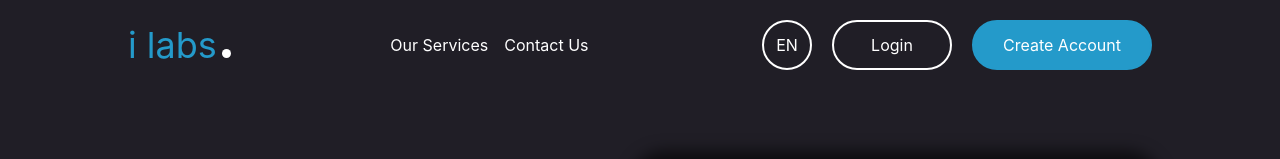
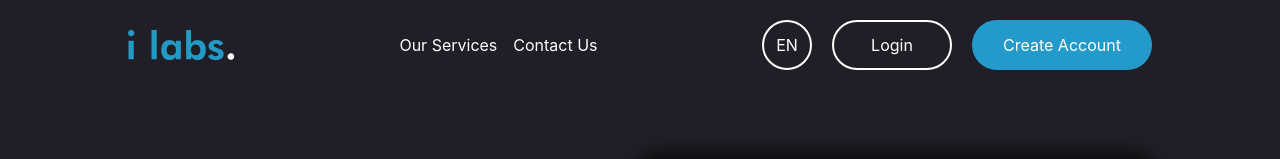
Before and after one commit to faisalhatila/ilabs_assignment, a React (Create React App) app: page / in a window 1280 px wide. Shown: the top 159 px of the page. Built offline with nearby package versions, Linux system fonts and the light colour scheme.

Commit message:
logo added on nac

```diff
--- a/src/components/Navbar/Logo.jsx
+++ b/src/components/Navbar/Logo.jsx
@@ -1,13 +1,7 @@
 import React from 'react';
 
 const Logo = () => {
-  return (
-    <div className="flex items-center">
-      <h1 className="text-primary text-4xl relative after:cotent-[''] after:w-[9px] after:h-[9px] after:absolute after:bg-white after:bottom-[7px] after:ml-[5px] after:rounded-[50%]">
-        i labs
-      </h1>
-    </div>
-  );
+  return <img src="/assets/images/company-logo.png" />;
 };
 
 export default Logo;
```
Also changed, not shown: public/assets/images/company-logo.png (added).
